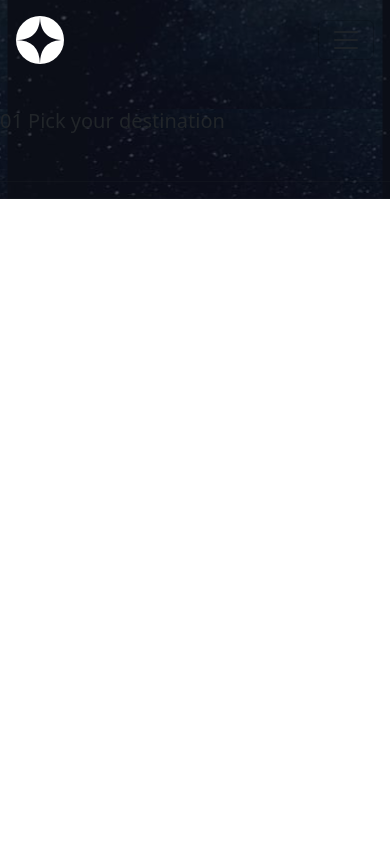
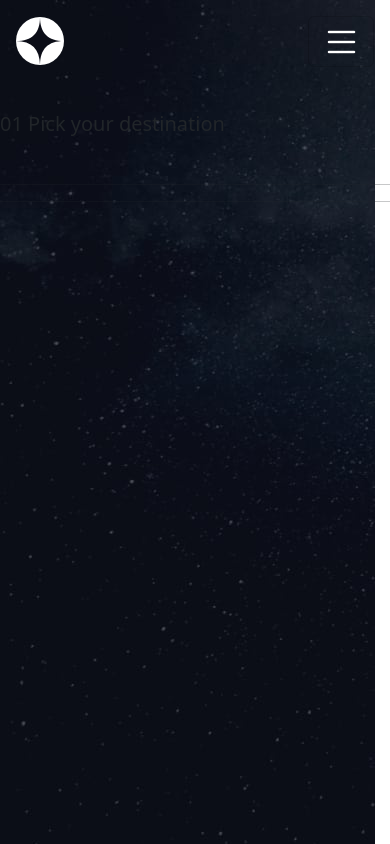
Before and after one commit to balayokesh/space-tourism, an Angular app: page /destination in a window 390 px wide. Built offline with nearby package versions, Linux system fonts and the light colour scheme; a web font is replaced by a local one.

Commit message:
change header hamburger symbol to lighter color

```diff
--- a/src/app/destination/destination.component.css
+++ b/src/app/destination/destination.component.css
@@ -1,4 +1,6 @@
-div {
+div#container {
     background: url('../../assets/destination/background-destination-mobile.jpg');
-    background-position: center;
+    background-position: cover;
+    background-repeat: no-repeat;
+    height: 100vh;
 }
--- a/src/app/destination/destination.component.html
+++ b/src/app/destination/destination.component.html
@@ -1,4 +1,4 @@
-<div>
+<div id="container">
     <app-header />
     <div>
         <section>
--- a/src/app/header/header.component.html
+++ b/src/app/header/header.component.html
@@ -1,10 +1,12 @@
 <header>
-    <nav class="navbar navbar-expand-sm navbar-light d-flex">
+    <nav class="navbar navbar-expand-sm d-flex">
         <img class="nav-brand" src="../../assets/shared/logo.svg" alt="Logo">
         <hr />
         <button class="navbar-toggler" type="button" data-bs-toggle="collapse" data-bs-target="#navbarNav"
             aria-controls="navbarNav" aria-expanded="false" aria-label="Toggle navigation">
-            <span class="navbar-toggler-icon"></span>
+            <span style="color: white">
+                <i class="bi bi-list" style="font-size: 2em"></i>
+            </span>
         </button>
         <div class="collapse navbar-collapse" id="navbarNav">
             <ul class="navbar-nav">
```
